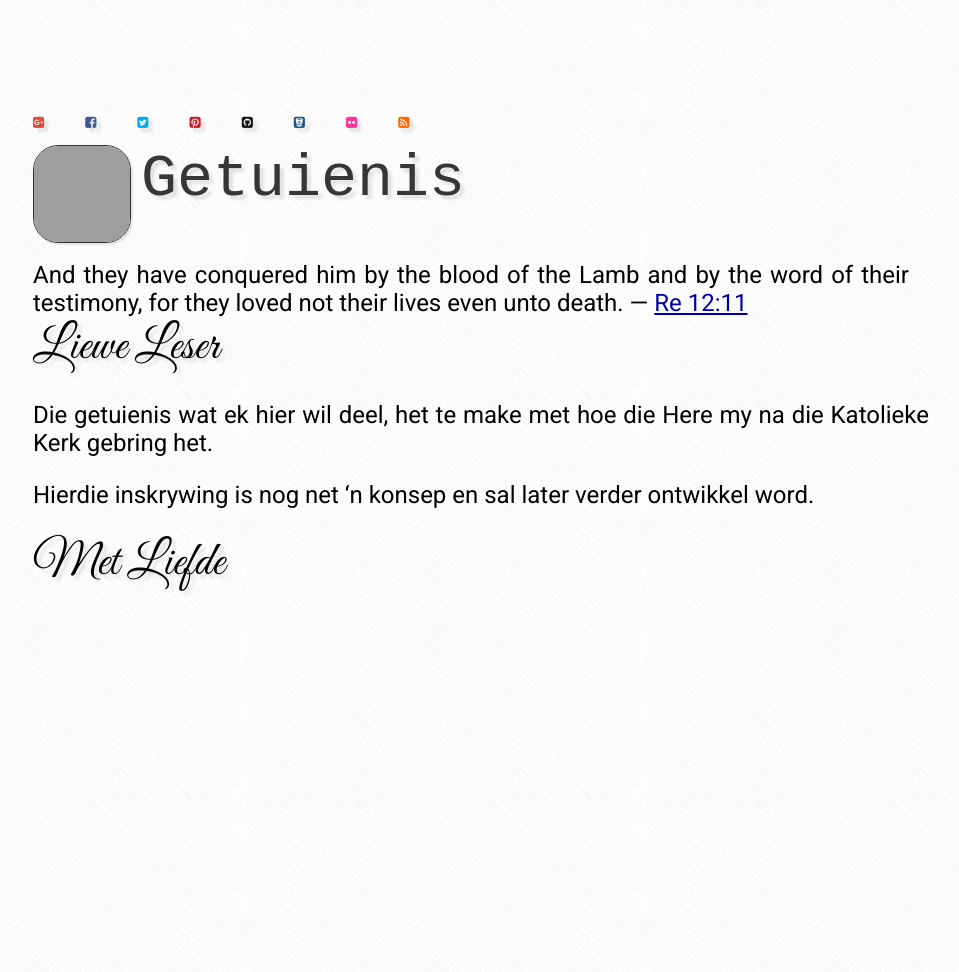
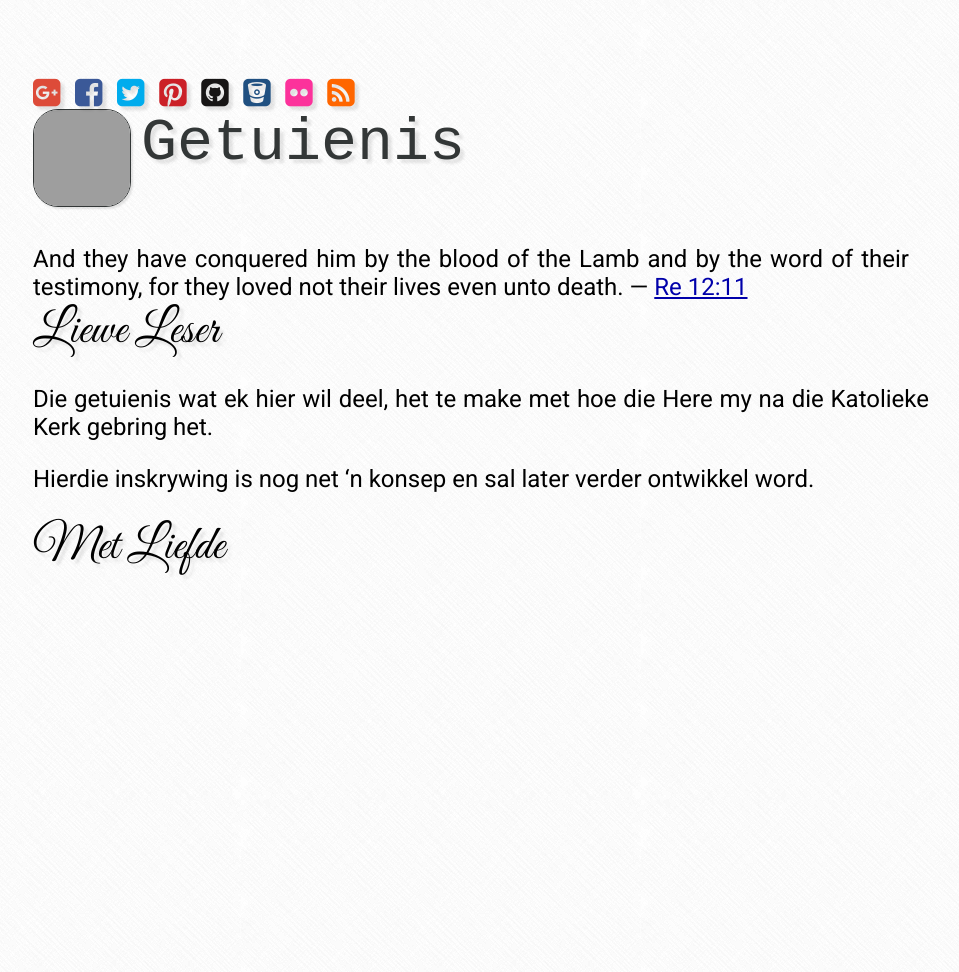
Before and after one commit to afrikatoliek/afrikatoliek.github.io, a Jekyll site: the page built from _posts/2014-11-04-getuienis.md, in a window 1280 px wide. Shown: the whole page, without its empty margins (159-1118 px from the left). Built offline with Jekyll 4.4.1, drawn with Linux system fonts in a browser that asks for light colours; nearby versions of some CDN libraries; some web fonts are replaced; grey boxes are pictures that could not be loaded.

Commit message:
Tema verstellings.

```diff
--- a/css/screen.css
+++ b/css/screen.css
@@ -86,8 +86,7 @@ table {
 .site .heading .title {
   vertical-align: text-top;
   text-align: left;
-  display: inline-block;
-  height: 100%;
+  height: 112px;
 }
 
 .site .heading .thumb {
@@ -263,11 +262,11 @@ table {
 
 .social-media {
   padding-top: 5px;
+  font-size: medium;
 }
 
 .social-media i {
   padding-right: 5px;
-  font-size: small;
 }
 
 div.my-inline-left {
```
